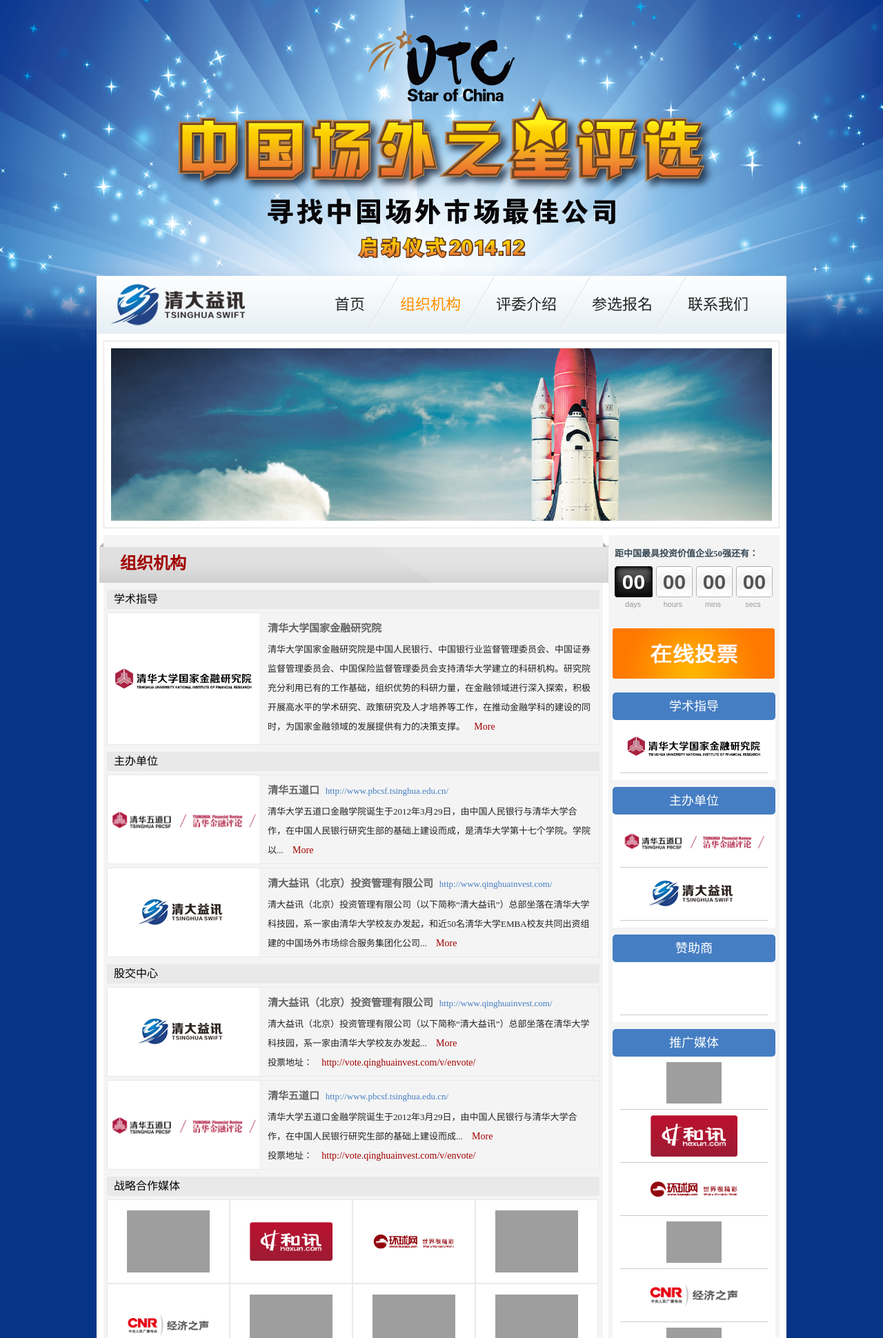
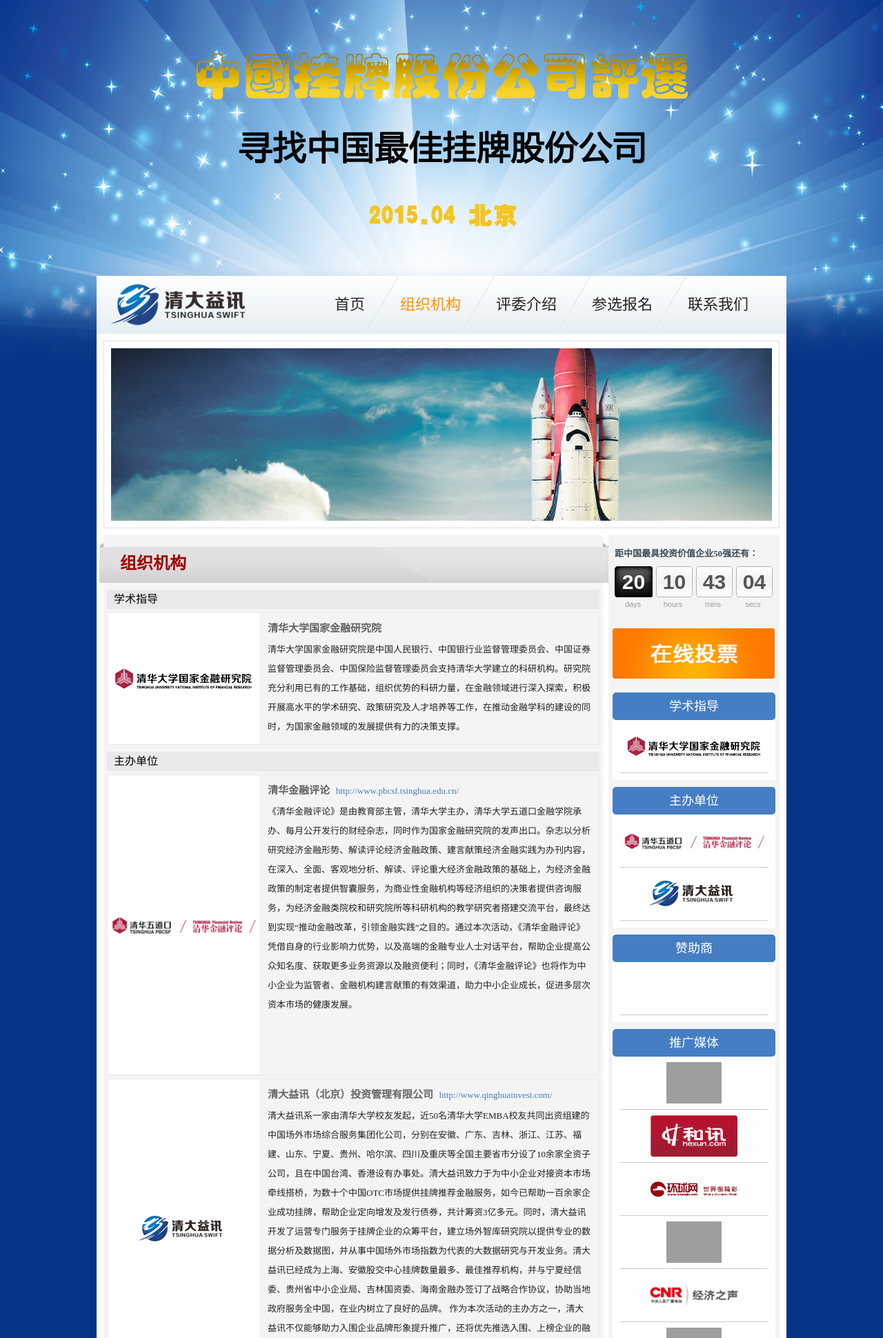
Before and after one commit to congyuandong/Vote, a Django app: page /v/ins/ in a window 1280 px wide. Shown: the top 1940 px of the page at 69% size. Run offline with Django 3.2, Linux system fonts and the light colour scheme; grey boxes are pictures that could not be loaded.

Commit message:
清大自己修改的

```diff
--- a/static/css/style.css
+++ b/static/css/style.css
@@ -280,13 +280,13 @@ input[type="text"]:focus{
   color: #666;
 }
 .listbox .s1{
-  height: 128px;
+  height: 434px;
   margin-bottom: 5px;
   border: 1px solid #e9e9e9;
 }
 .listbox .s1 .liimg p{
   width: 220px;
-  height: 128px;
+  height: 434px;
 }
 .listbox .ss1,
 .listbox .ss1 .liimg p{
--- a/static/js/script.js
+++ b/static/js/script.js
@@ -1,6 +1,6 @@
 var voteYear = 2015;
-var voteMonth = 1;
-var voteDay = 22;
+var voteMonth = 4;
+var voteDay = 19;
 //左侧导航条偏移数量
 var offset_count = 0;
 //验证码发送间隔时间
--- a/templates/qdvote/base_vote.html
+++ b/templates/qdvote/base_vote.html
@@ -13,13 +13,13 @@
       <div class="wrap">
         <!-- <img src="{% static 'images/vote_title.png'%}" class="img" /> -->
         <p class="first">
-          为响应国务院“大力发展多层次资本市场”、“决定进一步采取有力措施缓解企业融资成本高”的指导精神，《清华金融评论》与清大益讯（北京）投资管理有限公司（以下简称“清大益讯”）特发起第一届“中国场外市场最具投资价值企业”评选活动。
+          为响应国务院“大力发展多层次资本市场”、“决定进一步采取有力措施缓解企业融资成本高”的指导精神，《清华金融评论》与清大益讯（北京）投资管理有限公司（以下简称“清大益讯”）特发起第一届“中国挂牌股份公司评选——寻找中国最佳挂牌股份公司”活动。
         </p>
         <p>
-          本次活动旨在挖掘和完善中国场外市场的价值发现和投融资功能，增强中小企业规范运作意识，提升企业品牌形象，为拓宽场外市场中小企业的融资渠道搭建平台，促使投资者关注既富成长潜力又具备规范运作的场外市场优秀挂牌企业，促进场外市场、挂牌企业和投资者良性互动、健康成长，助力我国多层次资本市场的建立健全之路。
+          本次活动旨在挖掘和完善中国资本市场的价值发现和投融资功能，增强中小企业规范运作意识，提升企业品牌形象，为拓宽挂牌企业的融资渠道搭建平台，促使投资者关注既富成长潜力又具备规范运作的资本市场优秀挂牌企业，促进资本市场、挂牌企业和投资者良性互动、健康成长，助力我国多层次资本市场的建立健全之路。
         </p>
         <p>
-          评选过程将通过财务数据筛选、权威专家打分和全国网络票选三个阶段，评选出场外市场“最具投资价值企业50强”和“最佳创新成长企业50强”，颁奖典礼将于2015年1月22日在北京举行。届时，中国场外市场最具发展潜力的企业将齐聚一堂，共同探讨解决场外市场和中小企业在发展过程中面临的各种问题，并交流各方经验。
+          评选过程将通过专家评选和全国网络票选两个阶段，评选出挂牌企业“最具投资价值企业50强”和“最佳创新成长企业50强”，颁奖典礼将于2015年4月在北京举行。届时，中国资本市场最具发展潜力的挂牌企业将齐聚一堂，共同探讨解决我国资本市场和中小企业在发展过程中面临的各种问题，并交流各方经验。
         </p>
       </div>
     </div>
--- a/templates/qdvote/institution.html
+++ b/templates/qdvote/institution.html
@@ -20,7 +20,6 @@
       </h3>
       <p>
         清华大学国家金融研究院是中国人民银行、中国银行业监督管理委员会、中国证券监督管理委员会、中国保险监督管理委员会支持清华大学建立的科研机构。研究院充分利用已有的工作基础，组织优势的科研力量，在金融领域进行深入探索，积极开展高水平的学术研究、政策研究及人才培养等工作，在推动金融学科的建设的同时，为国家金融领域的发展提供有力的决策支撑。
-        <a target="_blank" href="http://www.pbcsf.tsinghua.edu.cn/NIFR/index.html" class="limore">More</a>
       </p>
     </div>
   </li>
@@ -35,12 +34,11 @@
     </div>
     <div class="lidetails">
       <h3>
-        清华五道口
+        清华金融评论
         <a href="http://www.pbcsf.tsinghua.edu.cn/" target="_blank">http://www.pbcsf.tsinghua.edu.cn/</a>
       </h3>
       <p>
-        清华大学五道口金融学院诞生于2012年3月29日，由中国人民银行与清华大学合作，在中国人民银行研究生部的基础上建设而成，是清华大学第十七个学院。学院以...
-        <a target="_blank" href="http://www.pbcsf.tsinghua.edu.cn/about/about.html" class="limore">More</a>
+        《清华金融评论》是由教育部主管，清华大学主办，清华大学五道口金融学院承办、每月公开发行的财经杂志，同时作为国家金融研究院的发声出口。杂志以分析研究经济金融形势、解读评论经济金融政策、建言献策经济金融实践为办刊内容，在深入、全面、客观地分析、解读、评论重大经济金融政策的基础上，为经济金融政策的制定者提供智囊服务，为商业性金融机构等经济组织的决策者提供咨询服务，为经济金融类院校和研究院所等科研机构的教学研究者搭建交流平台，最终达到实现“推动金融改革，引领金融实践”之目的。通过本次活动，《清华金融评论》凭借自身的行业影响力优势，以及高端的金融专业人士对话平台，帮助企业提高公众知名度、获取更多业务资源以及融资便利；同时，《清华金融评论》也将作为中小企业为监管者、金融机构建言献策的有效渠道，助力中小企业成长，促进多层次资本市场的健康发展。
       </p>
     </div>
   </li>
@@ -56,12 +54,47 @@
         <a href="http://www.qinghuainvest.com/" target="_blank">http://www.qinghuainvest.com/</a>
       </h3>
       <p>
-        清大益讯（北京）投资管理有限公司（以下简称“清大益讯”）总部坐落在清华大学科技园，系一家由清华大学校友办发起，和近50名清华大学EMBA校友共同出资组建的中国场外市场综合服务集团化公司...
-        <a target="_blank" href="http://www.qinghuainvest.com/page/html/company.php" class="limore">More</a>
+        清大益讯系一家由清华大学校友发起，近50名清华大学EMBA校友共同出资组建的中国场外市场综合服务集团化公司，分别在安徽、广东、吉林、浙江、江苏、福建、山东、宁夏、贵州、哈尔滨、四川及重庆等全国主要省市分设了10余家全资子公司，且在中国台湾、香港设有办事处。清大益讯致力于为中小企业对接资本市场牵线搭桥，为数十个中国OTC市场提供挂牌推荐金融服务，如今已帮助一百余家企业成功挂牌，帮助企业定向增发及发行债券，共计筹资3亿多元。同时，清大益讯开发了运营专门服务于挂牌企业的众筹平台，建立场外智库研究院以提供专业的数据分析及数据图，并从事中国场外市场指数为代表的大数据研究与开发业务。清大益讯已经成为上海、安徽股交中心挂牌数量最多、最佳推荐机构，并与宁夏经信委、贵州省中小企业局、吉林国资委、海南金融办签订了战略合作协议，协助当地政府服务全中国，在业内树立了良好的品牌。
+作为本次活动的主办方之一，清大益讯不仅能够助力入围企业品牌形象提升推广，还将优先推选入围、上榜企业的融资项目上线清大众筹平台。优秀的入围和上榜企业融资项目还将获得清大股权基金的优先投资，实现企业的进一步腾飞。
       </p>
     </div>
   </li>
 </ul>
+<ul class="listbox">
+  <li class="lititle">合作股交所</li>
+	<div style="clear:both"></div>
+	<li style='float:left;width:238px;'>全国中小企业股份转让系统</li>
+	<li style='float:left;width:238px;'>上海股权托管交易中心</li>
+	<li style='float:left;width:238px;'>天津股权交易所</li>
+	<li style='float:left;width:238px;'>齐鲁股权交易中心</li>
+	<li style='float:left;width:238px;'>重庆股份转让中心</li>
+	<li style='float:left;width:238px;'>安徽省股权托管交易中心</li>
+	<li style='float:left;width:238px;'>浙江股权交易中心</li>
+	<li style='float:left;width:238px;'>武汉股权托管交易中心</li>
+	<li style='float:left;width:238px;'>辽宁股权交易中心</li>
+	<li style='float:left;width:238px;'>海峡股权交易中心</li>
+	<li style='float:left;width:238px;'>新疆股权交易中心</li>
+	<li style='float:left;width:238px;'>甘肃股权交易中心</li>
+	<li style='float:left;width:238px;'>江苏股权交易中心</li>
+	<li style='float:left;width:238px;'>山西股权交易中心</li>
+	<li style='float:left;width:238px;'>广州股权交易中心</li>
+	<li style='float:left;width:238px;'>前海股权交易中心</li>
+	<li style='float:left;width:238px;'>吉林股权交易所</li>
+	<li style='float:left;width:238px;'>青岛蓝海股权交易中心</li>
+	<li style='float:left;width:238px;'>石家庄股权交易所</li>
+	<li style='float:left;width:238px;'>湖南股权交易所</li>
+	<li style='float:left;width:238px;'>青海股权交易中心</li>
+	<li style='float:left;width:238px;'>陕西股权交易中心</li>
+	<li style='float:left;width:238px;'>贵州股权金融资产交易中心</li>
+	<li style='float:left;width:238px;'>厦门两岸股权交易中心</li>
+	<li style='float:left;width:238px;'>广西北部湾股权交易所</li>
+	<li style='float:left;width:238px;'>成都（川藏）股权交易中心</li>
+	<li style='float:left;width:238px;'>大连股权交易中心</li>
+
+	<div style="clear:both"></div>
+
+</ul>
+<!--
 <ul class="listbox">
   <li class="lititle">股交中心</li>
   <li class="s1">
@@ -107,6 +140,7 @@
     </div>
   </li>
 </ul>
+-->
 <ul class="listbox">
   <li class="lititle">战略合作媒体</li>
   <li class="liimg s3">
--- a/templates/qdvote/voteEntry.html
+++ b/templates/qdvote/voteEntry.html
@@ -6,7 +6,7 @@
   <div class="channel">
     <div class="sigletitle">在线投票</div>
     <div class="content">
-      <p>评选过程将通过财务数据筛选、权威专家打分和全国网络票选三个阶段，评选出场外市场“最具投资价值企业50强”和“最佳创新成长企业50强”。最具投资价值奖项旨在发现场外市场业绩优异、治理规范的挂牌企业；最佳创新成长奖项则为具有独特商业模式和巨大成长空间的初创企业提供了展示的舞台。</p>
+      <p>评选过程将通过专家评委及券商等专业机构初选和全国网络微信票选两个阶段，评选出挂牌企业“最具投资价值企业50强”和“最佳创新成长企业50强”。最具投资价值奖项旨在发现挂牌市场业绩优异、治理规范的挂牌企业；最佳创新成长奖项则为具有独特商业模式和巨大成长空间的初创企业提供了展示的舞台。</p>
       <div class="ve cfix">
         <h3>【最具投资价值企业】</h3>
         <p>发现场外市场业绩优异、治理规范的挂牌企业</p>
```
Also changed, not shown: templates/qdvote/apply.html (+11 -18 lines), templates/qdvote/index.html (+17 -21 lines), static/images/header_bg.png.
